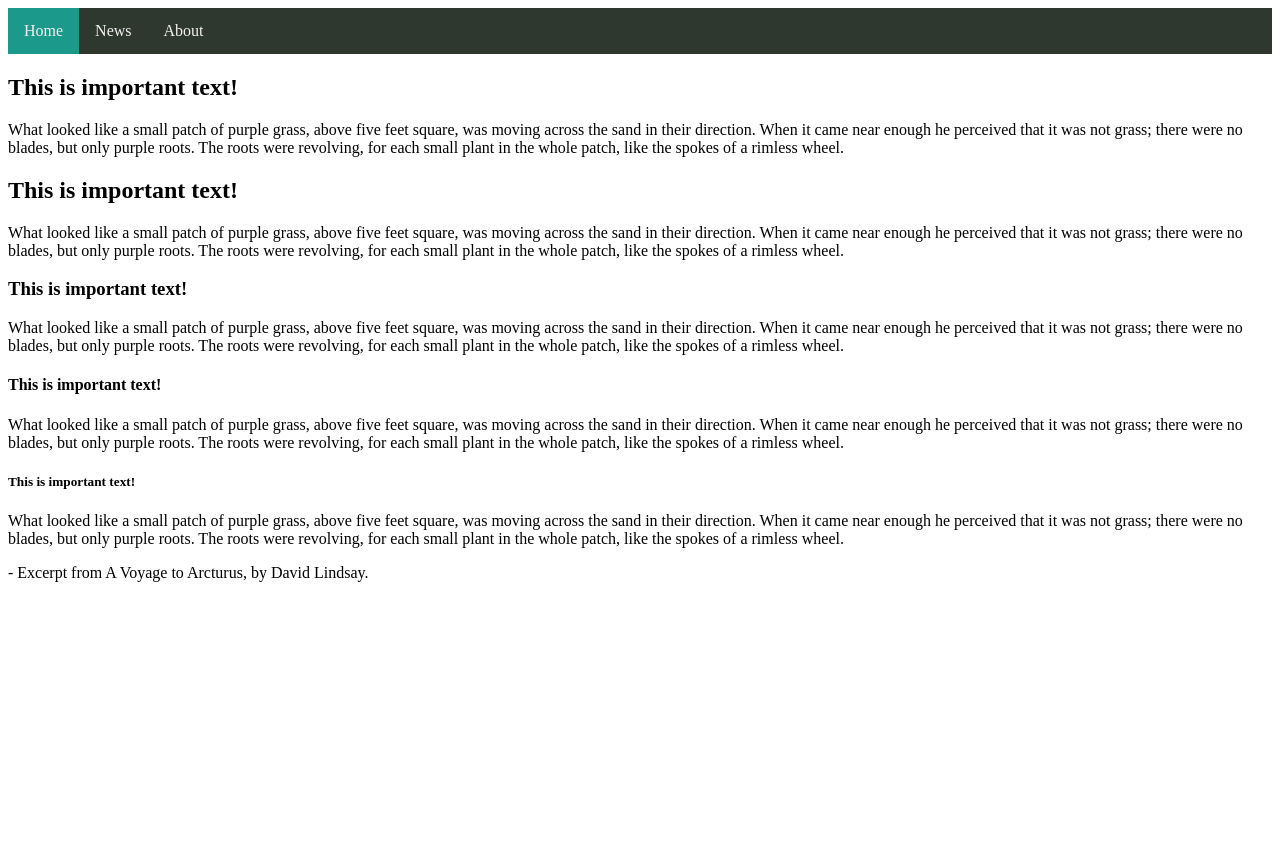
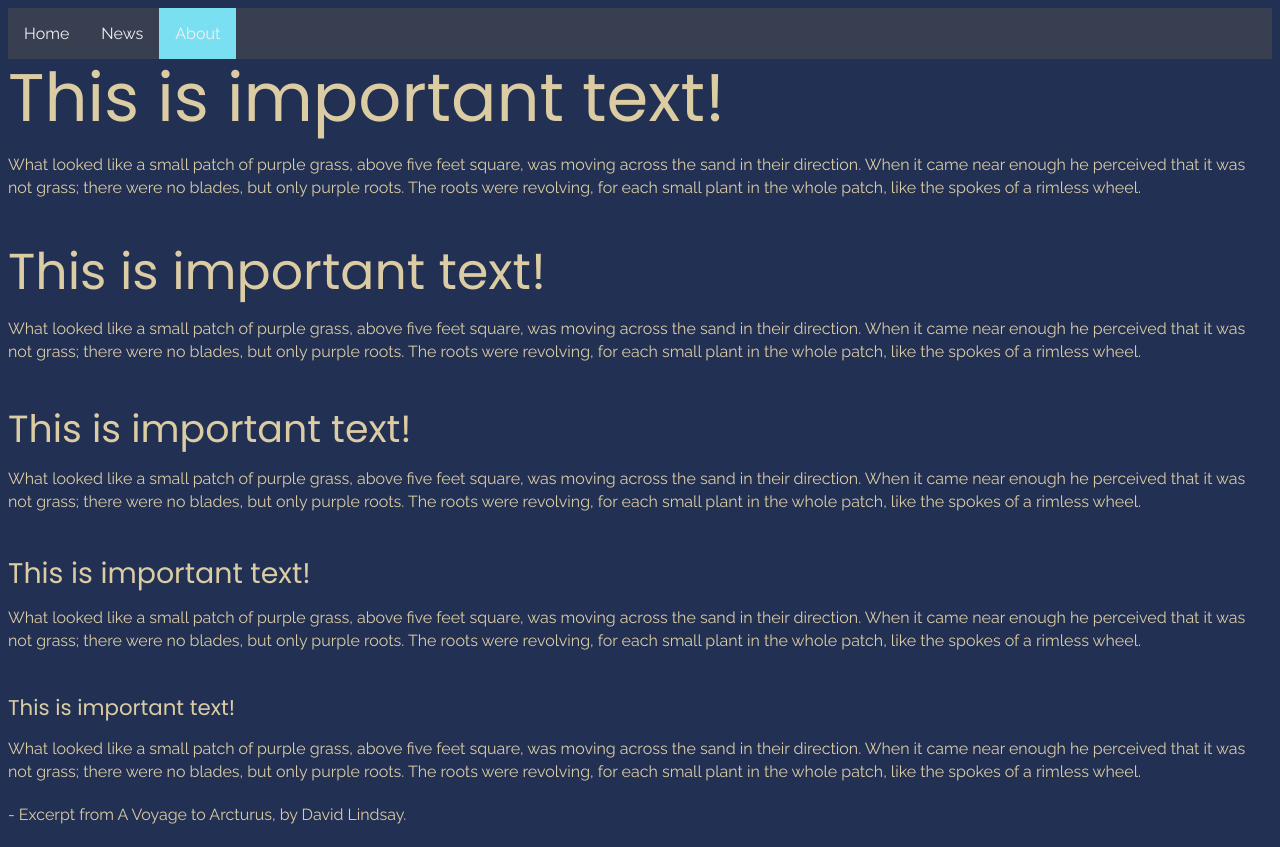
Before and after one commit to ErenCameron/MMP240, a plain HTML site: page wk8_Typography_StarterCode/index.html in a window 1280 px wide. Before the commit the page ends 800 px from the top, so only its background shows below. Drawn offline with Linux system fonts and the light colour scheme.

Commit message:
added styles for type demo

```diff
--- a/wk8_Typography_StarterCode/index.html
+++ b/wk8_Typography_StarterCode/index.html
@@ -1,6 +1,7 @@
 <html>
     <head>
         <title>Typographic Hierarchy Demo</title>
+        <link href="https://fonts.googleapis.com/css?family=Poppins|Raleway" rel="stylesheet">
         <link rel="stylesheet" type="text/css" href="main.css">
         <link rel="stylesheet" href="https://cdnjs.cloudflare.com/ajax/libs/font-awesome/4.7.0/css/font-awesome.min.css">
         <link rel="stylesheet" type="text/css" href="mobilenav_responsive.css">
@@ -8,9 +9,9 @@
     <body>
 
       <nav class="topnav" id="myTopnav">
-          <a href="#home" class="active">Home</a>
+          <a href="#home">Home</a>
           <a href="#news">News</a>
-          <a href="#about">About</a>
+          <a href="#about"class="active">About</a>
           <a href="javascript:void(0);" class="icon" onclick="myFunction()">
             <i class="fa fa-bars"></i>
           </a>
--- a/wk8_Typography_StarterCode/main.css
+++ b/wk8_Typography_StarterCode/main.css
@@ -1,4 +1,38 @@
+@import url('https://fonts.googleapis.com/css?family=Poppins:400|Raleway:400');
 
+html {font-size: 16px;}
+
+body {
+  background-color: #223053;
+  font-family: 'Raleway', sans-serif;
+  font-weight: 400;
+  line-height: 1.45;
+  color: #dbcca4;
+}
+
+p {margin-bottom: 1.25em;}
+
+h1, h2, h3, h4, h5 {
+  margin: 2.75rem 0 1rem;
+  font-family: 'Poppins', sans-serif;
+  font-weight: 400;
+  line-height: 1.15;
+}
+
+h1 {
+  margin-top: 0;
+  font-size: 4.209em;
+}
+
+h2 {font-size: 3.157em;}
+
+h3 {font-size: 2.369em;}
+
+h4 {font-size: 1.777em;}
+
+h5 {font-size: 1.333em;}
+
+small, .text_small {font-size: 0.75em;}
 
 
 
--- a/wk8_Typography_StarterCode/mobilenav_responsive.css
+++ b/wk8_Typography_StarterCode/mobilenav_responsive.css
@@ -5,7 +5,7 @@ https://www.w3schools.com/howto/howto_js_topnav_responsive.asp
 
 .topnav {
   overflow: hidden;
-  background-color: #2E382E;
+  background-color: #383F51;
 
 }
 
@@ -20,12 +20,12 @@ https://www.w3schools.com/howto/howto_js_topnav_responsive.asp
 }
 
 .topnav a:hover {
-  background-color: #72A1E5;
+  background-color: #FFD166;
   color: black;
 }
 
 .active {
-  background-color: #1B998B;
+  background-color: #7BDFF2;
   color: white;
 }
 
```
